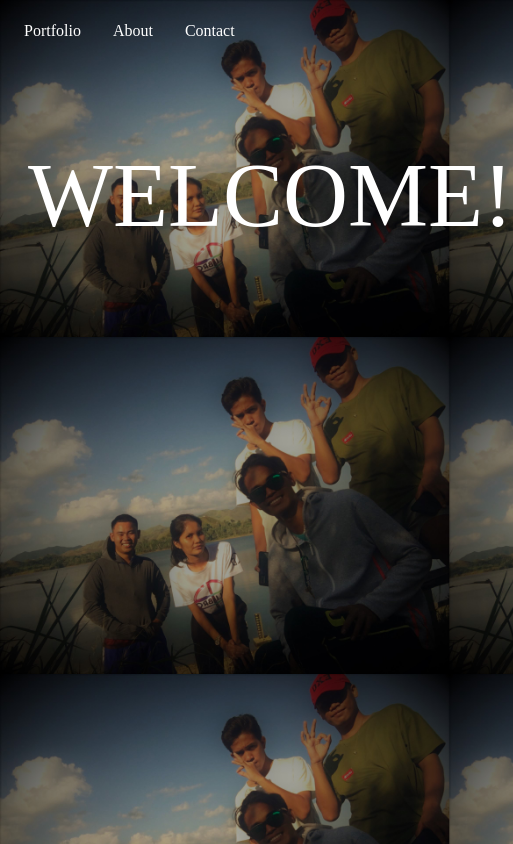
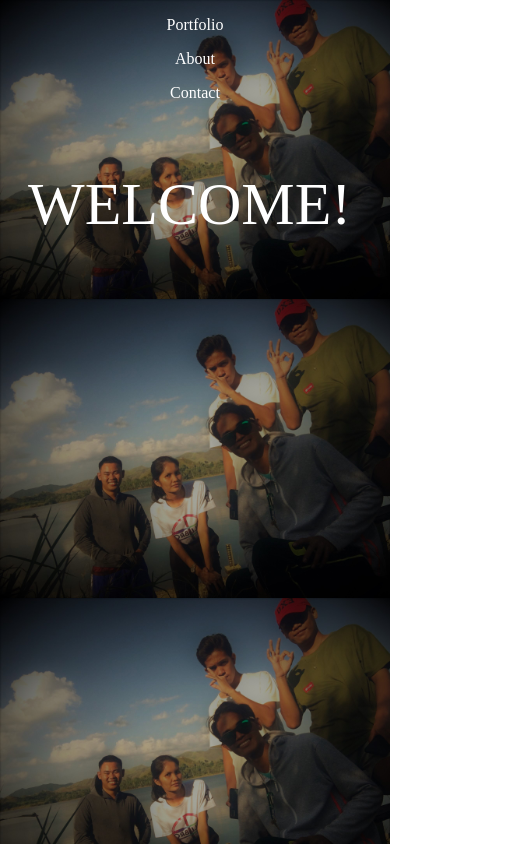
Before and after one commit to byuu04/nikkerson.jimenez.doydora.github.io, a plain HTML site: page index.html in a window 390 px wide. Shown: the whole page, 513 px wide, since content can reach past the window. Drawn offline with Linux system fonts and the light colour scheme.

Commit message:
Update style.css

```diff
--- a/style.css
+++ b/style.css
@@ -2,6 +2,7 @@ body {
   background-image: url(img/bg.jpg);
   background-size: cover;
 }
+
 nav {
   background-color: transparent;
 }
@@ -29,14 +30,17 @@ nav {
 li a:hover {
   background-color: #4e4c4c;
 }
-  P {
+
+p {
   color: #fff;
   font-size: 90px;
   margin-left: 20px;
 }
+
 .blink {
   animation: blink 1s steps(1, end) infinite;
 }
+
 @keyframes blink {
   0% {
     opacity: 1;
@@ -49,6 +53,7 @@ nav {
     opacity: 1;
   }
 }
+
 @keyframes fadeIn {
   from {
     opacity: 0;
@@ -61,3 +66,20 @@ nav {
 #welcome {
   animation: fadeIn 1s ease-in-out;
 }
+
+/* Responsive Styles */
+
+@media only screen and (max-width: 600px) {
+  /* Adjust styles for screens narrower than 600px */
+  li {
+    float: none;
+  }
+
+  li a {
+    padding: 8px;
+  }
+
+  p {
+    font-size: 60px;
+  }
+}
```
Lines whose indentation alone changed are shown as unchanged.
